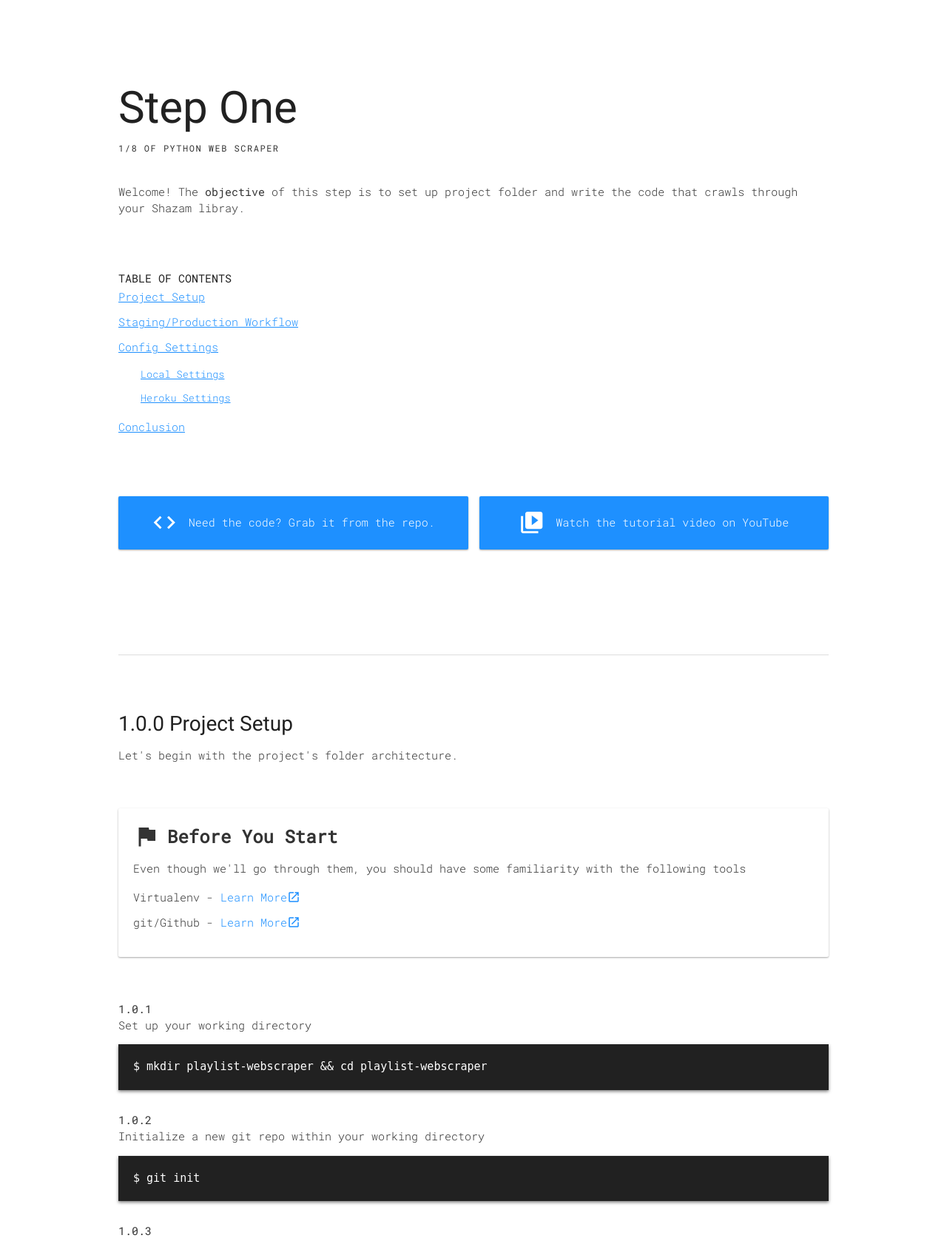
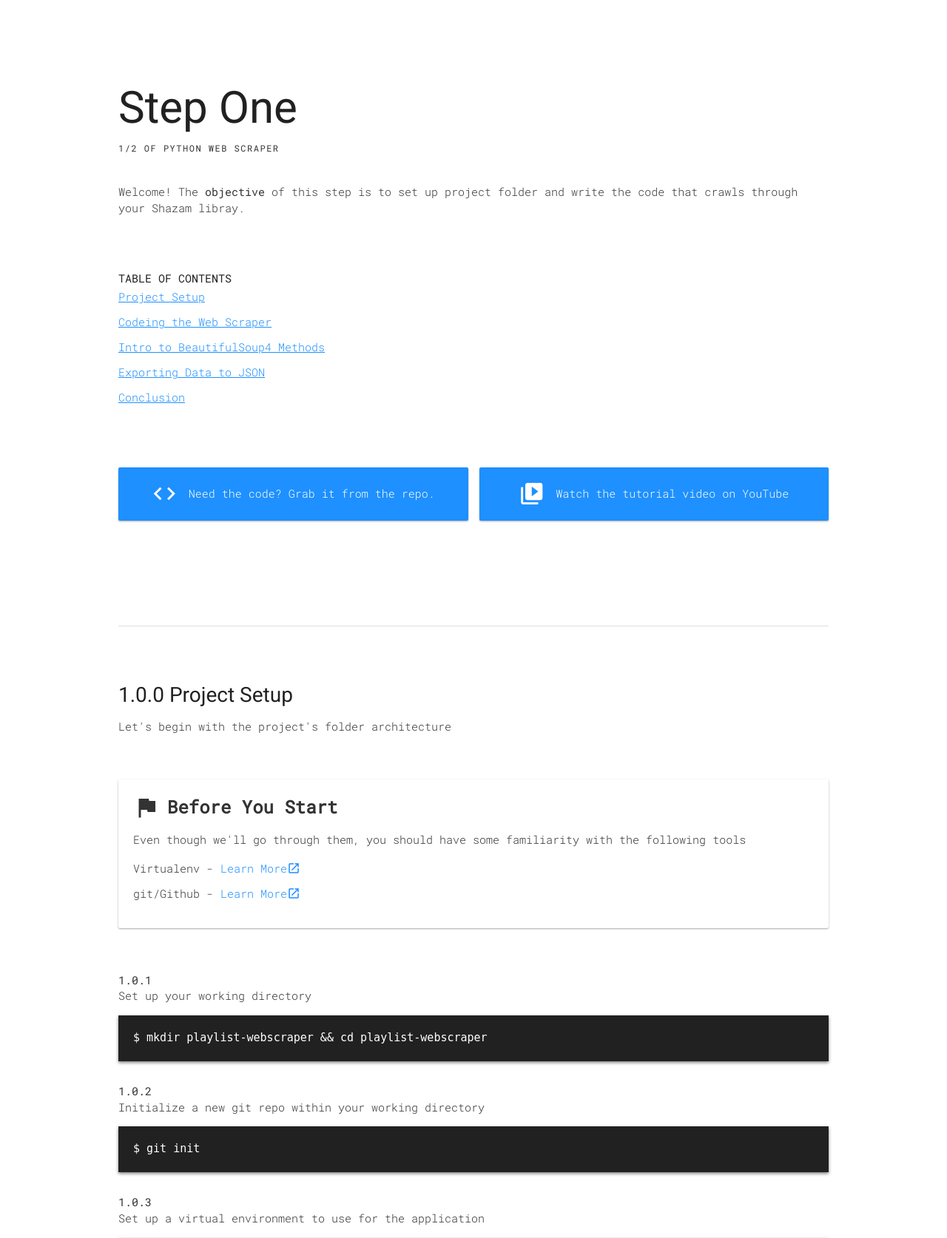
Before and after one commit to josue-acosta/flask, a Flask app: page /article-01/chapter-01 in a window 1280 px wide. Shown: the part 202-1876 px from the top of the page at 74% size. Run offline with Flask 2, Linux system fonts and the light colour scheme; parts of the project's set-up code (start-up, migrations or seed data) failed here and were passed over; some web fonts are replaced.

Commit message:
first draft done

```diff
--- a/app/templates/article-01/chapter-01.html
+++ b/app/templates/article-01/chapter-01.html
@@ -3,7 +3,7 @@
 {% block page %}
 <section class="page-header">
     <h1>Step One</h1>
-    <div class="overline">1/8 of Python Web Scraper</div>
+    <div class="overline">1/2 of Python Web Scraper</div>
 
     <p class="objective-paragraph">Welcome! The <strong>objective</strong> of this step is to set up project folder and write the code that crawls through your Shazam libray.</p>
 </section>
@@ -11,14 +11,21 @@
 <section class="table-of-contents">
     <h2 class="table-of-contents__title">Table of Contents</h2>
     <ul>
-        <li><a href="http://127.0.0.1:5500/#project-setup">Project Setup</a></li>
-        <li><a href="http://127.0.0.1:5500/#product-workflow">Staging/Production Workflow</a></li>
-        <li><a href="http://127.0.0.1:5500/#config-settings">Config Settings</a></li>
-        <ul>
-            <li><a href="http://127.0.0.1:5500/#local-settings">Local Settings</a></li>
-            <li><a href="http://127.0.0.1:5500/#heroku-settings">Heroku Settings</a></li>
-        </ul>
-        <li><a href="http://127.0.0.1:5500/#conclusion">Conclusion</a></li>
+        <li>
+            <a href="http://localhost:5500/article-01/chapter-01#project-setup">Project Setup</a>
+        </li>
+        <li>
+            <a href="http://localhost:5500/article-01/chapter-01#codeing-web-scraper">Codeing the Web Scraper</a>
+        </li>
+        <li>
+            <a href="http://localhost:5500/article-01/chapter-01#intro-to-beautifulsoup">Intro to BeautifulSoup4 Methods</a>
+        </li>
+        <li>
+            <a href="http://localhost:5500/article-01/chapter-01#exporting-data-to-json">Exporting Data to JSON</a>
+        </li>
+        <li>
+            <a href="http://localhost:5500/article-01/chapter-01#conclusion">Conclusion</a>
+        </li>
     </ul>
 </section>
 
@@ -39,9 +46,11 @@
 </section>
 
 <section class="tutorial-body">
+
     <hr>
+
     <h2 id="project-setup">1.0.0 Project Setup</h2>
-    <p>Let's begin with the project's folder architecture.</p>
+    <p>Let's begin with the project's folder architecture</p>
 
     <div class="card utl-margin-vert-60">
         <div class="card__title">
@@ -87,9 +96,18 @@
         <code>$ pyvenv-3.5 env<br/>$ source env/bin/activate</code>
     </div>
 
-    <!-- insert img/illustration here -->
     <p>You should now see you (env) to the left of the prompt in the terminal, indicating that you are now
         working in a virtual environment</p>
+
+    <div class="card utl-margin-vert-60">
+        <div class="card__title">
+            <i class="material-icons md-36">image</i>
+            <div class="card__title--main">Figure 1.0</div>
+        </div>
+        <div class="card__image">
+            <img src="https://source.unsplash.com/800x400/daily" alt="python video">
+        </div>
+    </div>
 
     <ul class="collapsible utl-margin-vert-60">
         <li>
@@ -125,16 +143,6 @@
         └── requirements.txt
     </code>
 
-    <div class="card utl-margin-vert-60">
-        <div class="card__title">
-            <i class="material-icons md-36">sports</i>
-            <div class="card__title--main">Quick Break</div>
-        </div>
-        <div class="card__content">
-            <p>Be sure to update the .gitignore file from the repo</p>
-        </div>
-    </div>
-
     <div class="micro-step">
         <strong>1.0.5</strong>
         <p>Next install </p>
@@ -147,97 +155,18 @@
         <code>$ pip freeze > requirements.txt</code>
     </div>
 
-    <p>With our project folder set up with the basics let's start codeing!!!</p>
+    <p class="utl-margin-top-30">With our project folder set up with the basics let's start codeing!!!</p>
 
     <hr />
 
     <h2 id="codeing-web-scraper">2.0.0 Codeing the Web Scraper</h2>
 
-    <p>This staging/production workflow allows us to make changes, show things to clients, experiment, etc.
-        - all within a sandboxed server without causing any changes to the live production site that users
-        are, well, using.
-    </p>
-
-    <div class="micro-step">
-        <strong>2.0.0</strong>
-        <p>Open up app.py in your favorite editor and add the following code</p>
-        <code>
-            from bs4 import BeautifulSoup<br/><br />
-
-            with open('./shazam.html', 'r') as shazamFile:<br/>
-            &#8195;shazamSoup = BeautifulSoup(shazamFile, 'html.parser')
-        </code>
-    </div>
-
-    <div class="card utl-margin-vert-60">
-        <div class="card__title">
-            <i class="material-icons md-36">image</i>
-            <div class="card__title--main">Figure 1.0</div>
-        </div>
-        <div class="card__image">
-            <img src="./images/hello-world.png" alt="python video">
-        </div>
-        <div class="card__content">
-            <p>And you should see your basic "Hello world" app in action on
-                <a href="http://localhost:5000/">http://localhost:5000/</a>.</p>
-            <p>
-                <span class="tooltipped tooltip" data-position="top" data-tooltip="In the terminal: Ctrl+C">Kill
-                    the server</span> when you're done.
-            </p>
-        </div>
-
-        <div class="card__button">
-            <button>button</button>
-            <button>button</button>
-        </div>
-    </div>
-
-    <div class="micro-step">
-        <strong>2.0.0</strong>
-        <p>Let's make a change to our app</p>
-        <code>
-            from flask import Flask<br/>
-            app = Flask(__name__)<br/><br/>
-
-
-            @app.route('/')<br/>
-            def hello():<br/>
-            &#8195;return "Hello World!"<br/><br/>
-
-
-            @app.route('/<name>')<br/>
-            def hello_name(name):<br/>
-            &#8195;return "Hello {}!".format(name)<br/><br/>
-
-            if __name__ == '__main__':<br/>
-            &#8195;app.run()
-        </code>
-    </div>
+    <p>This step will will write code that pulls in an HTML file and parses through it, pulling the content we want.</p>
 
     <div class="micro-step">
         <strong>2.0.1</strong>
-        <p>Push our changes only to staging</p>
-        <code>
-$ git push origin BRANCH_NAME
-</code>
+        <p>Go to Shazam.com and log in</p>
     </div>
-
-    <p>Test it out by adding a name after the URL</p>
-    <code>
-        http://localhost:5000/henry
-</code>
-
-    <div class="micro-step">
-        <strong>2.0.2</strong>
-        <p>Now let's try out our changes on staging before we push them live to production. Make sure your
-            changes are committed in git and then push your work up to the staging environment.</p>
-        <code>
-$ git push stage master
-</code>
-    </div>
-
-    <p>Now if you navigate to your staging environment, you'll be able to use the new URL. In return you
-        will get the whatever name you put in the URL.</p>
 
     <div class="card utl-margin-vert-60">
         <div class="card__title">
@@ -245,184 +174,174 @@ $ git push stage master
             <div class="card__title--main">Figure 2.0</div>
         </div>
         <div class="card__image">
-            <img src="./images/hello-world.png" alt="python video">
-        </div>
-        <div class="card__content">
-            <p><a href="http://localhost:5000/">http://localhost:5000/henry</a> will return "Hello Henry"
-            </p>
+            <img src="https://source.unsplash.com/800x400/daily" alt="python video">
         </div>
     </div>
 
-    <p>However, if you try the same thing on the production site you will get an error. So we can build things and test them out in the staging environment and then when we're happy with the changes, we can push them live to production.</p>
+    <div class="micro-step">
+        <strong>2.0.2</strong>
+        <p>Open up the inspecter tool</p>
+        <code>
+            Command + Option + I
+        </code>
+    </div>
 
-    <p>Let's push our site to production now that we're happy with it - git push pro master</p>
+    <div class="micro-step">
+        <strong>2.0.3</strong>
+        <p>Select the ul tag with all the list items. Note: you'll have to scroll down to get all the item to generate</p>
+    </div>
 
-    <p>Now we have the same functionality live on our production site.</p>
+    <div class="card utl-margin-vert-60">
+        <div class="card__title">
+            <i class="material-icons md-36">image</i>
+            <div class="card__title--main">Figure 3.0</div>
+        </div>
+        <div class="card__image">
+            <img src="https://source.unsplash.com/800x400/daily" alt="python video">
+        </div>
+    </div>
+
+    <div class="micro-step">
+        <strong>2.0.4</strong>
+        <p>Copy and paste it to a file. In this example we save it as `shazam.html`</p>
+    </div>
+
+    <div class="card utl-margin-vert-60">
+        <div class="card__title">
+            <i class="material-icons md-36">image</i>
+            <div class="card__title--main">Figure 4.0</div>
+        </div>
+        <div class="card__image">
+            <img src="https://source.unsplash.com/800x400/daily" alt="python video">
+        </div>
+    </div>
+
+    <div class="micro-step">
+        <strong>2.0.5</strong>
+        <p>Push changes to master</p>
+        <code>
+            $ git status<br />
+            $ git add .<br />
+            $ git commit -m "YOUR COMMENT HERE"<br />
+            $ git push origin master
+        </code>
+    </div>
+
+    <div class="micro-step">
+        <strong>2.1.0</strong>
+        <p>Run the app to test if it works. You should see simular results to figure 5.0</p>
+        <code>
+            $ python app.py
+        </code>
+    </div>
+
+    <div class="card utl-margin-vert-60">
+        <div class="card__title">
+            <i class="material-icons md-36">image</i>
+            <div class="card__title--main">Figure 5.0</div>
+        </div>
+        <div class="card__image">
+            <img src="https://source.unsplash.com/800x400/daily" alt="python video">
+        </div>
+    </div>
 
     <hr>
 
-    <h2 id="config-settings">3.0.0 Config Settings</h2>
+    <h2 id="intro-to-beautifulsoup">3.0.0 Intro to BeautifulSoup4 Methods</h2>
 
-    <p>The last thing that we're going to do is set up different config environments for our app. Often there are things that are going to be different between your local, staging, and production setups. You'll want to connect to different databases, have different AWS keys, etc. Let's set up a config file to deal with the different environments.</p>
+    <p>Beautiful Soup is a Python library for pulling data out of HTML and XML files. It works with your favorite parser to provide idiomatic ways of navigating, searching, and modifying the parse tree.</p>
 
-    <p>Add a config.py file to your project root</p>
+    <!--
+    The find_all method and it's parameters
+    What did it out put
+    that kind of class is it and what methods does it have?
+    -->
+
+    <div class="micro-step">
+        <strong>3.0.1</strong>
+        <p>Open up app.py in your favorite editor and add the following code</p>
         <code>
-$ touch config.py
-</code>
+            artist_list = []<br/>
+            title_list = []<br/><br/>
 
-    <p>With our config file we're going to borrow a bit from how Django's config is set up. We'll have a base config class that the other config classes inherit from. Then we'll import the appropriate config class as needed.
-    </p>
+            track_list = zip(title_list, artist_list)<br/>
+            track_dict = {}<br/><br/>
 
-    <p>Add the following to your newly created config.py file</p>
-    <code>
-import os<br/>
-basedir = os.path.abspath(os.path.dirname(__file__))<br/><br/>
+            with open('./shazam.html', 'r') as shazamFile:<br/>
+            &#8195;shazamSoup = BeautifulSoup(shazamFile, 'html.parser')<br/><br/>
+
+            &#8195;# get `details` div<br/>
+            &#8195;&#8195;details = shazamSoup.find_all('div', attrs={'class':'details'})<br/><br/>
+
+            &#8195;for i in details:<br/>
+            &#8195;# loop through `details` div and get `artist` div<br/>
+            &#8195;artist = i.find('div', attrs={'class':'artist'})<br/><br/>
+
+            &#8195;# loop through `artist` div and get a.text<br/>
+            &#8195;try:<br/>
+            &#8195;&#8195;artist_list.append(" ".join(artist.a.text.split()))<br/>
+            &#8195;except AttributeError:<br/>
+            &#8195;&#8195;artist_list.append(" ")<br/><br/>
 
 
-class Config(object):<br/>
-&#8195;DEBUG = False<br/>
-&#8195;TESTING = False<br/>
-&#8195;CSRF_ENABLED = True<br/>
-&#8195;SECRET_KEY = 'this-really-needs-to-be-changed'<br/><br/>
+            &#8195;# loop through `details` div and get `title` div<br/>
+            &#8195;title = i.find('div', attrs={'class':'title'})<br/><br/>
 
+            &#8195;# loop through `title` div and get a.text<br/>
+            &#8195;try:<br/>
+            &#8195;&#8195;title_list.append(" ".join(title.a.text.split()))<br/>
+            &#8195;except AttributeError:<br/>
+            &#8195;&#8195;title_list.append(" ")
 
-class ProductionConfig(Config):<br/>
-&#8195;DEBUG = False<br/><br/>
+            track_dict.update(list(track_list))
+        </code>
+    </div>
 
+    <!--
+        What does the loop do?
+        Reiterate what `artist = i.find('div', attrs={'class':'artist'})` does
+        What does `artist_list.append(" ".join(artist.a.text.split()))` do?
+            - artist_list.append
+            - " ".join(artist.a.text.split())
+            - artist.a.text
+            - artist.a
+            - artist
 
-class StagingConfig(Config):<br/>
-&#8195;DEVELOPMENT = True<br/>
-&#8195;DEBUG = True<br/><br/>
+        Create empty lists
+        Why use try / except
 
+        What does zip() do and why do we need it?
+     -->
 
-class DevelopmentConfig(Config):<br/>
-&#8195;DEVELOPMENT = True<br/>
-&#8195;DEBUG = True<br/><br/>
-
-
-class TestingConfig(Config):<br/>
-&#8195;TESTING = True<br/>
-</code>
-
-    <p>We imported os and then set the basedir variable as a relative path from any place we call it to this file. We then set up a base Config() class with some basic setup that our other config classes inherit from. Now we'll be able to import the appropriate config class based on the current environment. Thus, we can use environment variables to choose which settings we're going to use based on the environment - e.g., local, staging, production.</p>
-
-    <h3 id="local-settings">3.1.0 Local Settings</h3>
-    <p>To set up our application with environment variables, we're going to use autoenv. This program allows us to set commands that will run every time we cd into our directory. In order to use it, we will need to install it globally. First, exit out of your virtual environment in the terminal, install autoenv, add a .env file</p>
-
-    <code>
-        $ pip install autoenv==1.0.0<br/>
-        $ touch .env
-    </code>
-
-    <p>Next, in your .env file, add the following</p>
-    <code>
-source env/bin/activate<br/>
-export APP_SETTINGS="config.DevelopmentConfig"
-</code>
-
-    <p>Run the following to update then refresh your .bashrc</p>
-    <code>
-$ echo "source `which activate.sh`" >> ~/.bashrc<br/>
-$ source ~/.bashrc
-</code>
-
-    <p>Now, if you move up a directory and then cd back into it, the virtual environment will automatically
-        be
-        started
-        and the APP_SETTINGS variable is declared.</p>
-
-    <h3 id="heroku-settings">3.2.0 Heroku Settings</h3>
-    <p>Similarly we're going to set environment variables on Heroku.</p>
-
-    <p>For staging run the following command</p>
-    <code>
-$ heroku config:set APP_SETTINGS=config.StagingConfig --remote stage
-</code>
-
-    <p>For production</p>
-    <code>
-$ heroku config:set APP_SETTINGS=config.ProductionConfig --remote pro
-</code>
-
-    <p>To make sure that we use the right environment change app.py</p>
-    <code>
-import os<br/>
-from flask import Flask<br/><br/>
-
-
-app = Flask(__name__)<br/>
-app.config.from_object(os.environ['APP_SETTINGS'])<br/><br/>
-
-
-@app.route('/')<br/>
-def hello():<br/>
-&#8195;return "Hello World!"<br/><br/>
-
-
-@app.route('/<name>')<br/>
-def hello_name(name):<br/>
-&#8195;return "Hello {}!".format(name)<br/><br/>
-
-if __name__ == '__main__':<br/>
-&#8195;app.run()<br/>
-</code>
-
-    <p>We imported os and used the os.environ method to import the appropriate APP_SETTINGS variables,
-        depending
-        on
-        our
-        environment. We then set up the config in our app with the app.config.from_object method.</p>
-
-    <p>Commit and push your changes to both staging and production (and Github if you have it setup).</p>
-
-    <p>Want to test the environment variables out to make sure it's detecting the right environment (sanity
-        check!)?
-        Add
-        a print statement to app.py</p>
-
-    <code>
-print(os.environ['APP_SETTINGS'])
-</code>
-
-    <p>Now when you run the app, it will show which config settings it's importing</p>
-
-    <div class="sub-h6">Local:</div>
-    <code>
-$ python app.py<br/>
-config.DevelopmentConfig
-</code>
-
-    <div class="sub-h6">Staging:</div>
-    <code>
-$ heroku run python app.py --app wordcount-stage<br/>
-Running python app.py on wordcount-stage... up, run.7699
-config.StagingConfig
-</code>
-
-    <div class="sub-h6">Production:</div>
-    <code>
-<pre>$ heroku run python app.py --app wordcount-pro
-Running python app.py on wordcount-pro... up, run.8934
-config.ProductionConfi
-</pre>
-</code>
-
-    <p>Be sure to remove print(os.environ['APP_SETTINGS']) when done, commit, and push back up to your
-        various
-        environments.</p>
+    <p>Now that we have the basic code. We can quickly export it as JSON in the next step</p>
 
     <hr />
+
+    <h2 id="exporting-data-to-json">4.0.0 Exporting Data to JSON</h2>
+
+    <div class="micro-step">
+        <strong>4.0.0</strong>
+        <p>Update your app.py code at the end of the file. The output should look like Figure 6.0</p>
+        <code>
+        with open('./track-list.json', 'w') as trackFile:<br/>
+        &#8195;trackFile.write(json.dumps(track_dict))
+        </code>
+    </div>
+
+    <div class="card utl-margin-vert-60">
+        <div class="card__title">
+            <i class="material-icons md-36">image</i>
+            <div class="card__title--main">Figure 6.0</div>
+        </div>
+        <div class="card__image">
+            <img src="https://source.unsplash.com/800x400/daily" alt="python video">
+        </div>
+    </div>
+
+    <hr />
+
     <h2 id="conclusion">Conclusion</h2>
-    <p>With the setup out of the way, we're going to start to build out the word counting functionality of
-        this
-        app.
-        Along the way, we'll add a task queue to set up background processing for the word count portion, as
-        well
-        dig
-        further into our Heroku setup by setting up the configuration and migrations for our database
-        (part2)
-        which
-        we'll use to store our word count results. Best!</p>
+    <p>With the setup out of the way, we're going to start to build out the word counting functionality of this app. In the next step we're going to set up our YouTube account to recive incoming data. We're also going to add the posting functionality.</p>
 
     <section class="callout-section">
         <div class="callout callout__content callout_get_code">
--- a/app/templates/article-01/welcome.html
+++ b/app/templates/article-01/welcome.html
@@ -37,7 +37,7 @@
         <div class="card__title--main">Chapter Two</div>
     </div>
     <div class="card__content">
-        <p>Set you YouTube account to accept incoming data and create or add songs to a specified playlist.</p>
+        <p>Set your YouTube account to accept incoming data and create or add songs to a specified playlist.</p>
     </div>
     <div class="card__button">
         <div class="button">
```
Also changed, not shown: app/templates/article-01/resource.html (+70 -0 lines). Lines whose indentation alone changed are shown as unchanged.
